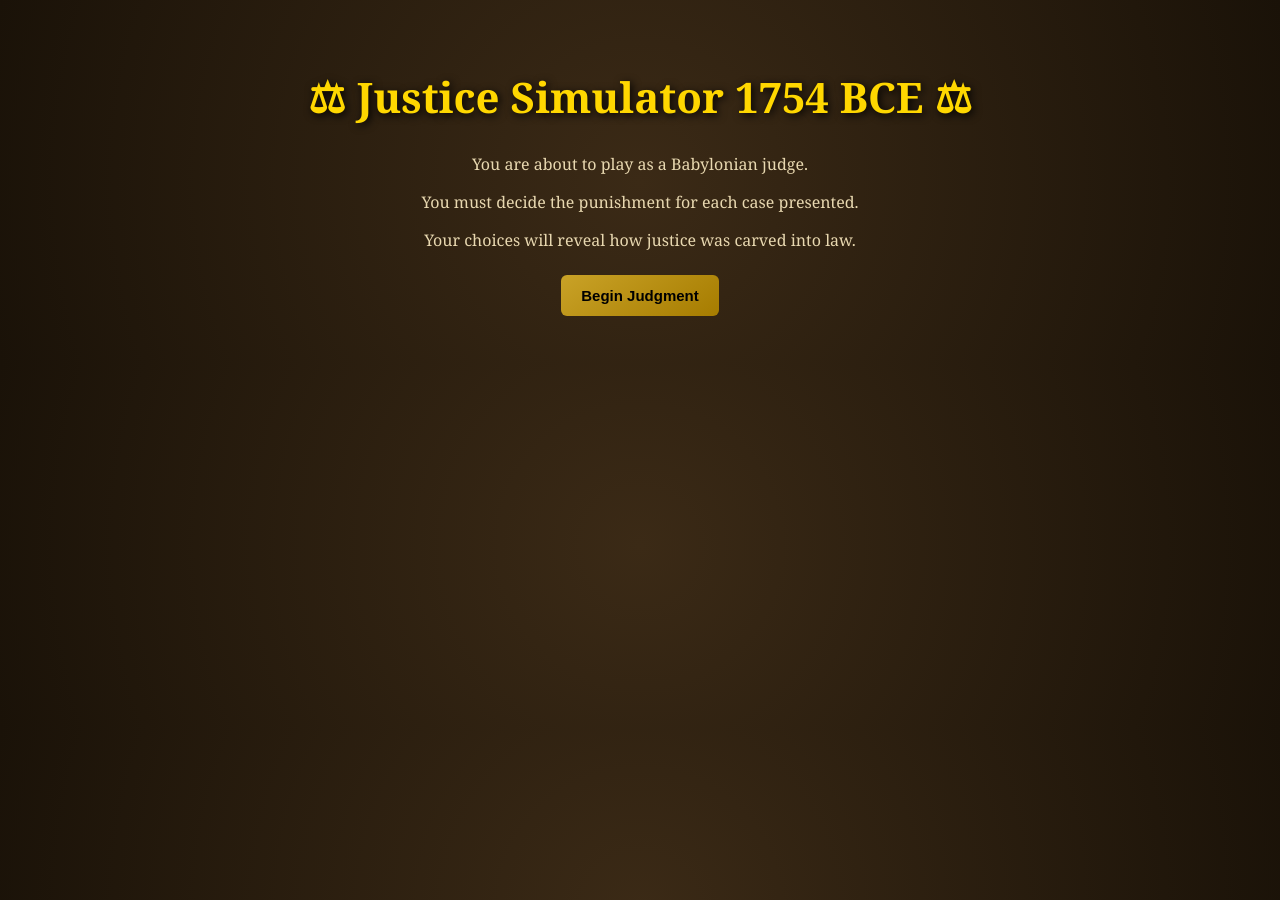
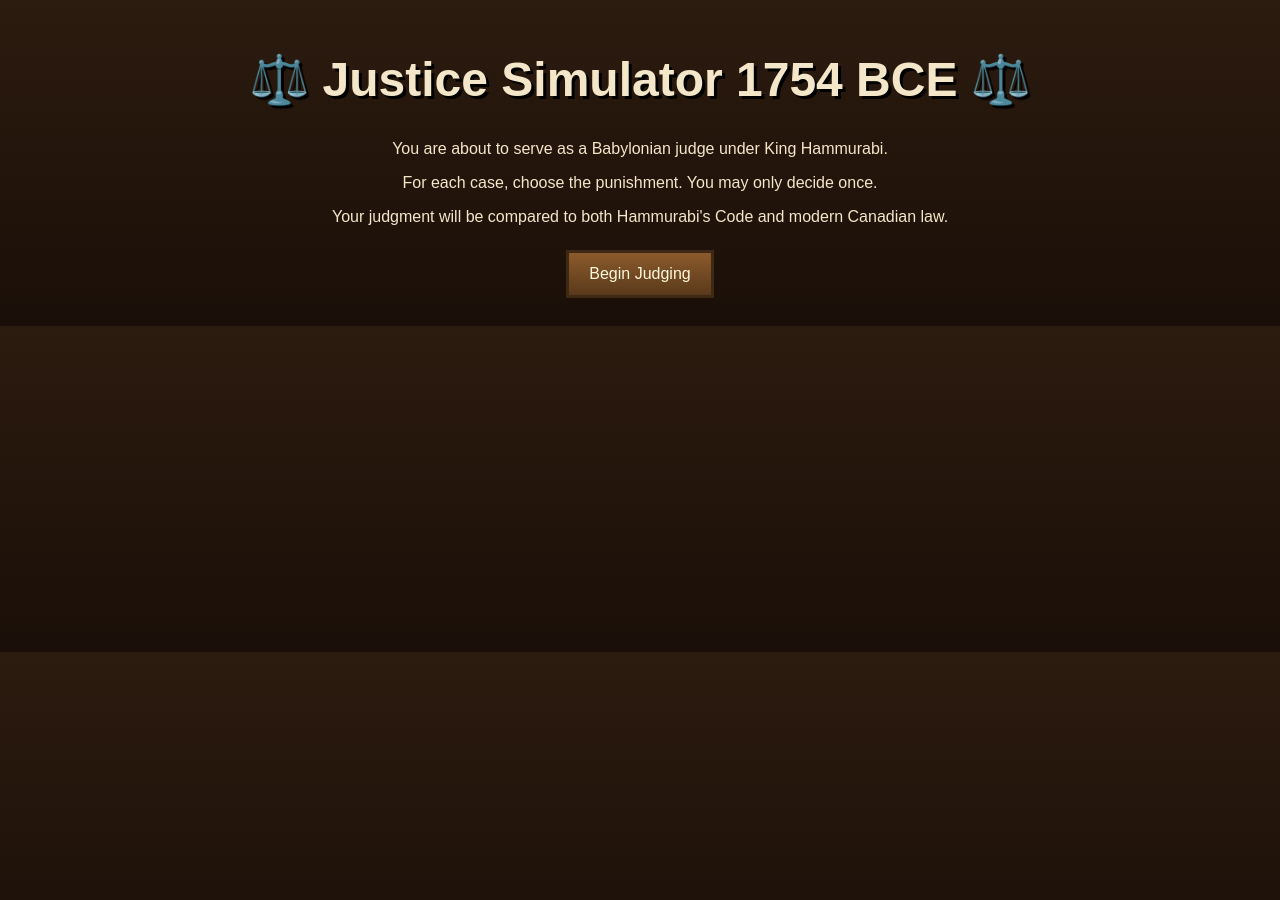
Before and after one commit to 873462/873462.github.io, a Jekyll site: the page justice/index.html, which Jekyll copies as it is, in a window 1280 px wide. Built offline with Jekyll 4.4.1, drawn with Linux system fonts in a browser that asks for light colours; some of the changed lines change nothing that is shown.

Commit message:
Refactor HTML and CSS for Justice Simulator

```diff
--- a/justice/index.html
+++ b/justice/index.html
@@ -1,254 +1,243 @@
 <!DOCTYPE html>
-<html lang="en">
+<html>
 <head>
-<meta charset="UTF-8">
 <title>Justice Simulator 1754 BCE</title>
-
 <style>
 body {
     margin: 0;
-    font-family: Georgia, serif;
-    background: radial-gradient(circle at center, #3b2a16, #1a1208);
-    color: #e8d8b0;
+    font-family: "Papyrus", fantasy;
+    background: linear-gradient(#2c1b0f, #1a0f08);
+    color: #f4e6c8;
     text-align: center;
 }
 
-h1 {
-    font-size: 42px;
-    color: gold;
-    text-shadow: 2px 2px 8px black;
+#container {
+    padding: 20px;
+    max-width: 900px;
+    margin: auto;
 }
 
-.screen {
-    padding: 40px;
-    animation: fadeIn 0.8s ease-in-out;
-}
-
-.case-box {
-    background: linear-gradient(145deg, #4a351d, #2f2112);
-    border: 3px solid #a67c00;
-    border-radius: 15px;
-    padding: 30px;
-    max-width: 800px;
-    margin: auto;
-    box-shadow: 0 0 25px black;
+h1 {
+    font-size: 48px;
+    text-shadow: 3px 3px #000;
 }
 
 button {
-    background: linear-gradient(145deg, #c9a227, #a67c00);
-    border: none;
+    background: linear-gradient(#8b5a2b, #5a3a1b);
+    color: #fff8dc;
+    border: 3px solid #3e2a14;
     padding: 12px 20px;
     margin: 8px;
-    font-size: 15px;
     cursor: pointer;
-    border-radius: 6px;
-    font-weight: bold;
-    transition: 0.2s;
+    font-size: 16px;
+    transition: transform 0.2s, background 0.3s;
 }
 
-button:hover { transform: scale(1.05); }
+button:hover {
+    transform: scale(1.05);
+    background: linear-gradient(#a66b3d, #6a4422);
+}
+
 button:disabled {
-    background: #555;
+    opacity: 0.6;
     cursor: not-allowed;
 }
 
-.visual {
-    font-size: 60px;
-    margin: 15px 0;
+#visual {
+    margin: 20px auto;
+    border: 5px solid #3e2a14;
+    background: #d2b48c;
 }
 
-#harshness-bar {
-    width: 70%;
-    height: 20px;
-    background-color: #333;
-    margin: 15px auto;
-    border-radius: 10px;
-    overflow: hidden;
+#feedback {
+    margin-top: 20px;
+    font-size: 18px;
 }
 
-#harshness-fill {
-    height: 100%;
-    width: 0%;
-    background: linear-gradient(to right, green, yellow, red);
-    transition: width 0.5s;
-}
-
-@keyframes fadeIn {
-    from {opacity: 0;}
-    to {opacity: 1;}
+.hidden {
+    display: none;
 }
 </style>
 </head>
 
 <body>
 
-<div id="app"></div>
+<div id="container">
+
+<div id="startScreen">
+    <h1>⚖️ Justice Simulator 1754 BCE ⚖️</h1>
+    <p>You are about to serve as a Babylonian judge under King Hammurabi.</p>
+    <p>For each case, choose the punishment. You may only decide once.</p>
+    <p>Your judgment will be compared to both Hammurabi's Code and modern Canadian law.</p>
+    <button onclick="startGame()">Begin Judging</button>
+</div>
+
+<div id="gameScreen" class="hidden">
+    <h2 id="caseTitle"></h2>
+    <canvas id="visual" width="600" height="300"></canvas>
+    <p id="caseText"></p>
+    <div id="choices"></div>
+    <div id="feedback"></div>
+    <button id="nextBtn" onclick="nextCase()" class="hidden">Next Case</button>
+    <button id="restartBtn" onclick="restartGame()" class="hidden">Play Again</button>
+</div>
+
+</div>
+
+<audio id="correctSound" src="https://cdn.pixabay.com/audio/2022/03/15/audio_8c97a4c6c4.mp3"></audio>
+<audio id="wrongSound" src="https://cdn.pixabay.com/audio/2022/03/15/audio_2b32e3e0d6.mp3"></audio>
 
 <script>
+
+let currentCase = 0;
+
 const cases = [
 {
-title: "The Injured Eye",
-visual: "👁️⚔️",
-text: "A man destroys the eye of another man during a fight.",
-hammurabi: "Law #196: 'An eye for an eye.'",
-canada: "In Canada, this would likely result in assault charges under the Criminal Code, potentially imprisonment or fines depending on severity.",
-correct: "eye",
-options: [
-{text:"Warning", value:"warn", harsh:0},
-{text:"Fine", value:"fine", harsh:1},
-{text:"Imprison", value:"jail", harsh:1},
-{text:"Public Shaming", value:"shame", harsh:1},
-{text:"Destroy His Eye", value:"eye", harsh:2}
-]
+title: "Case 1: The Collapsing House",
+text: "A builder constructs a house. The house collapses and kills the owner.",
+correct: 2,
+law: "Hammurabi Law 229: If a builder builds a house and it collapses and kills the owner, the builder shall be put to death.",
+canada: "In Canada, this would result in criminal negligence charges and possibly prison time, not execution."
 },
 {
-title: "The Collapsed House",
-visual: "🏠💥",
-text: "A builder constructs a house. It collapses and kills the owner.",
-hammurabi: "Law #229: 'The builder shall be put to death.'",
-canada: "In Canada, this could result in criminal negligence causing death, investigated before any punishment is determined.",
-correct: "death",
-options: [
-{text:"Warning", value:"warn", harsh:0},
-{text:"Fine", value:"fine", harsh:1},
-{text:"Imprison", value:"jail", harsh:1},
-{text:"Compensation Only", value:"comp", harsh:1},
-{text:"Execute Builder", value:"death", harsh:2}
-]
+title: "Case 2: The False Accuser",
+text: "A man accuses another of murder but cannot prove it.",
+correct: 1,
+law: "Hammurabi Law 3: If a man brings an accusation and cannot prove it, he shall be put to death.",
+canada: "In Canada, false accusations may result in fines or jail for perjury, not death."
 },
 {
-title: "The Stolen Ox",
-visual: "🐂💰",
+title: "Case 3: The Stolen Ox",
 text: "A man steals an ox from another citizen.",
-hammurabi: "Law #8: 'He shall repay thirtyfold.'",
-canada: "In Canada, theft under the Criminal Code may result in fines, restitution, probation, or imprisonment depending on value.",
-correct: "repay",
-options: [
-{text:"Warning", value:"warn", harsh:0},
-{text:"Repay Once", value:"small", harsh:1},
-{text:"Fine Only", value:"fine", harsh:1},
-{text:"Imprison", value:"jail", harsh:1},
-{text:"Repay Thirtyfold", value:"repay", harsh:2}
-]
+correct: 3,
+law: "Hammurabi Law 8: If anyone steals livestock, he shall repay thirtyfold.",
+canada: "In Canada, theft results in fines, restitution, or jail time."
+},
+{
+title: "Case 4: Striking a Father",
+text: "A son strikes his father during an argument.",
+correct: 0,
+law: "Hammurabi Law 195: If a son strikes his father, his hands shall be cut off.",
+canada: "In Canada, assault laws apply equally and punishment involves fines or imprisonment."
+},
+{
+title: "Case 5: Eye for an Eye",
+text: "A man destroys another man's eye in a fight.",
+correct: 4,
+law: "Hammurabi Law 196: If a man destroys the eye of another man, they shall destroy his eye.",
+canada: "In Canada, assault causing bodily harm leads to prison, not physical retaliation."
 }
 ];
 
-let currentCase = 0;
-let harshnessScore = 0;
+const options = [
+["Fine him", "Exile him", "Execute the builder", "Make him rebuild", "No punishment"],
+["Ignore the case", "Execute the accuser", "Fine both", "Public apology", "Whip him"],
+["Cut off his hand", "Exile him", "No punishment", "Repay thirtyfold", "Public shame"],
+["Cut off his hands", "Fine him", "Exile him", "Public apology", "No punishment"],
+["Fine him", "Exile him", "Prison", "Public apology", "Destroy his eye"]
+];
 
-function playSound(type) {
-    const ctx = new (window.AudioContext || window.webkitAudioContext)();
-    const osc = ctx.createOscillator();
-    osc.frequency.value = type === "correct" ? 600 : 200;
-    osc.connect(ctx.destination);
-    osc.start();
-    setTimeout(()=>osc.stop(),200);
-}
-
-function startScreen() {
-    document.getElementById("app").innerHTML = `
-        <div class="screen">
-            <h1>⚖ Justice Simulator 1754 BCE ⚖</h1>
-            <p>You are about to play as a Babylonian judge.</p>
-            <p>You must decide the punishment for each case presented.</p>
-            <p>Your choices will reveal how justice was carved into law.</p>
-            <button onclick="loadCase()">Begin Judgment</button>
-        </div>
-    `;
+function startGame() {
+    document.getElementById("startScreen").classList.add("hidden");
+    document.getElementById("gameScreen").classList.remove("hidden");
+    loadCase();
 }
 
 function loadCase() {
-    if (currentCase >= cases.length) {
-        return finalScreen();
-    }
+    let c = cases[currentCase];
+    document.getElementById("caseTitle").innerText = c.title;
+    document.getElementById("caseText").innerText = c.text;
+    document.getElementById("feedback").innerHTML = "";
+    document.getElementById("nextBtn").classList.add("hidden");
 
-    const c = cases[currentCase];
+    drawVisual(currentCase);
 
-    document.getElementById("app").innerHTML = `
-        <div class="screen">
-        <div id="harshness-bar"><div id="harshness-fill"></div></div>
-        <div class="case-box">
-            <h2>${c.title}</h2>
-            <div class="visual">${c.visual}</div>
-            <p>${c.text}</p>
-            <div id="options"></div>
-            <div id="result"></div>
-        </div>
-        </div>
-    `;
+    let choicesDiv = document.getElementById("choices");
+    choicesDiv.innerHTML = "";
 
-    updateBar();
-
-    const optionsDiv = document.getElementById("options");
-    c.options.forEach(option => {
-        const btn = document.createElement("button");
-        btn.innerText = option.text;
-        btn.onclick = () => choose(option.value, option.harsh);
-        optionsDiv.appendChild(btn);
+    options[currentCase].forEach((opt, index) => {
+        let btn = document.createElement("button");
+        btn.innerText = opt;
+        btn.onclick = () => chooseAnswer(index, btn);
+        choicesDiv.appendChild(btn);
     });
 }
 
-function choose(choice, harshValue) {
-    const buttons = document.querySelectorAll("button");
-    buttons.forEach(btn => btn.disabled = true);
+function chooseAnswer(index, btn) {
+    let buttons = document.querySelectorAll("#choices button");
+    buttons.forEach(b => b.disabled = true);
 
-    const c = cases[currentCase];
-    harshnessScore += harshValue;
-    updateBar();
-
-    const resultDiv = document.getElementById("result");
-
-    if (choice === c.correct) {
-        playSound("correct");
+    if(index === cases[currentCase].correct){
+        document.getElementById("feedback").innerHTML =
+        "<b>Correct according to Hammurabi.</b><br><br>" +
+        cases[currentCase].law +
+        "<br><br><b>Canadian Law:</b><br>" +
+        cases[currentCase].canada;
+        document.getElementById("correctSound").play();
     } else {
-        playSound("wrong");
+        document.getElementById("feedback").innerHTML =
+        "<b>Incorrect.</b><br><br>" +
+        cases[currentCase].law +
+        "<br><br><b>Canadian Law:</b><br>" +
+        cases[currentCase].canada;
+        document.getElementById("wrongSound").play();
     }
 
-    resultDiv.innerHTML = `
-        <hr>
-        <strong>Hammurabi's Law:</strong><br>${c.hammurabi}<br><br>
-        <strong>Modern Canadian Law:</strong><br>${c.canada}<br><br>
-        <button onclick="nextCase()">Next Case</button>
-    `;
+    if(currentCase < cases.length - 1){
+        document.getElementById("nextBtn").classList.remove("hidden");
+    } else {
+        document.getElementById("restartBtn").classList.remove("hidden");
+    }
 }
 
-function nextCase() {
+function nextCase(){
     currentCase++;
     loadCase();
 }
 
-function updateBar() {
-    const percent = (harshnessScore / (cases.length * 2)) * 100;
-    const fill = document.getElementById("harshness-fill");
-    if (fill) fill.style.width = percent + "%";
+function restartGame(){
+    currentCase = 0;
+    document.getElementById("restartBtn").classList.add("hidden");
+    loadCase();
 }
 
-function finalScreen() {
-    let message;
-    if (harshnessScore >= 5) {
-        message = "You ruled with strict retaliation.";
-    } else {
-        message = "You ruled with moderation compared to ancient standards.";
+function drawVisual(caseNum){
+    let canvas = document.getElementById("visual");
+    let ctx = canvas.getContext("2d");
+    ctx.clearRect(0,0,600,300);
+
+    ctx.fillStyle = "#8b5a2b";
+    ctx.fillRect(0,200,600,100);
+
+    ctx.fillStyle = "#000";
+
+    if(caseNum === 0){
+        ctx.fillRect(200,120,200,80);
+        ctx.fillRect(250,80,100,40);
+        ctx.fillStyle = "red";
+        ctx.fillRect(290,160,20,40);
     }
-
-    document.getElementById("app").innerHTML = `
-        <div class="screen">
-            <h1>Final Judgment</h1>
-            <p>${message}</p>
-            <p>Total Harshness Score: ${harshnessScore}</p>
-            <p>The Code of Hammurabi focused on deterrence and strict order. Modern Canadian law emphasizes investigation, rights, and proportional punishment.</p>
-            <button onclick="restart()">Carve New Judgments</button>
-        </div>
-    `;
+    if(caseNum === 1){
+        ctx.beginPath();
+        ctx.arc(300,150,40,0,Math.PI*2);
+        ctx.stroke();
+        ctx.fillText("⚖",290,160);
+    }
+    if(caseNum === 2){
+        ctx.fillRect(250,140,100,40);
+        ctx.fillText("OX",285,165);
+    }
+    if(caseNum === 3){
+        ctx.fillRect(270,120,60,60);
+        ctx.fillText("FATHER",255,200);
+    }
+    if(caseNum === 4){
+        ctx.beginPath();
+        ctx.arc(300,150,30,0,Math.PI*2);
+        ctx.stroke();
+    }
 }
 
-function restart() {
-    currentCase = 0;
-    harshnessScore = 0;
-    startScreen();
-}
-
-startScreen();
 </script>
 
 </body>
```
